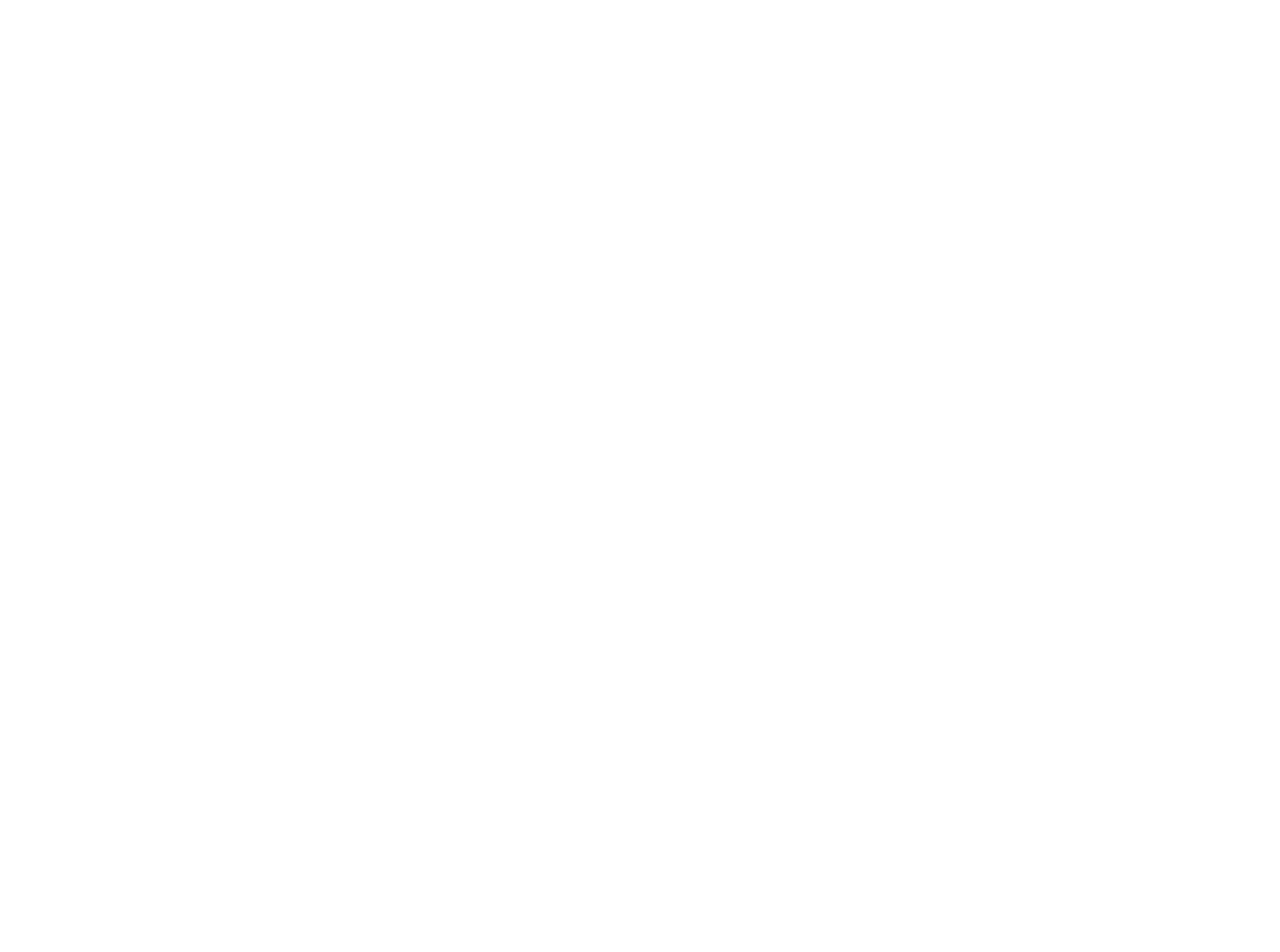
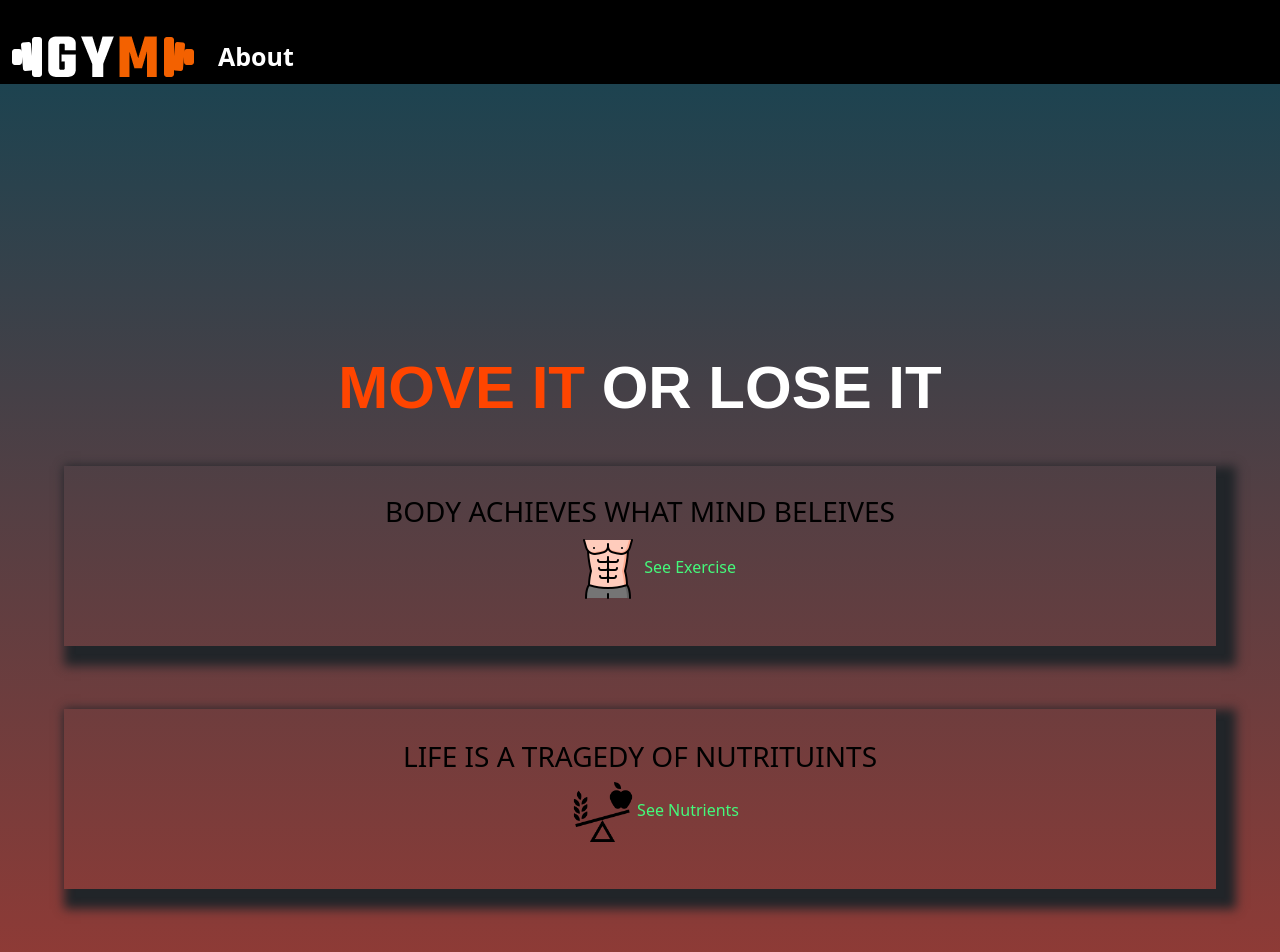
Before and after one commit to bcsf19a010/FYP, a React (Create React App) app in the folder frontend/: page /userpanel in a window 1280 px wide. Before the commit this address had no page. Shown: the top 952 px of the page. Before the commit the page ends 800 px from the top, so only its background shows below. Built offline with nearby package versions, Linux system fonts and the light colour scheme.

Commit message:
userpanel and add exercise form done

```diff
--- a/frontend/src/App.js
+++ b/frontend/src/App.js
@@ -20,6 +20,7 @@
 import SignUp from "./Components/SignUp/Signup";
 import Exercise from "./Components/Exercise/Exercise";
 import AddExercise from "./Components/Exercise/AddExercise";
+import UserPanel from "./Components/UserPanel/UserPanel";
 
 function App() {
   const [bgclr, setbgclr] = useState(true);
@@ -78,6 +79,7 @@
           />
           <Route path="/exercise" element={[<Exercise />]} />
           <Route path="/addexercise" element={[<AddExercise />]} />
+          <Route path="/userpanel" element={[<Navbar />,<UserPanel/>,<Footer />]}/>
         </Routes>
       </BrowserRouter>
     </div>
--- a/frontend/src/Components/Exercise/AddExercise.css
+++ b/frontend/src/Components/Exercise/AddExercise.css
@@ -1,16 +1,29 @@
-.ae-cntr {
+ .ae-cntr {
     display: flex;
     justify-content: center;
     align-items: center;
+    padding-left: 300px;
+    margin-left: 20px;
     height: 100vh;
     width:70%;
   }
 
+  .f-name
+  {
+    padding: 10px;
+    align-self: center;
+  }
   .ae-container {
-    max-width: 400px;
-    padding: 20px;
+    display: flex;
+    flex-direction: column;
+    justify-content: center;
+    width: 500px;
+    padding: 60px;
+    margin-left: 60px;
     background-color: #f5f5f5;
+    box-shadow: 2px 100px 100px 5px ;
     border-radius: 5px;
+    padding-left: 30px;
   }
 
   .ae-container label {
--- a/frontend/src/Components/Exercise/AddExercise.js
+++ b/frontend/src/Components/Exercise/AddExercise.js
@@ -46,6 +46,7 @@
   return (
     <div className="ae-cntr">
       <form className="ae-container" onSubmit={handleSubmit}>
+          <h2 class="f-name">Add Exercise</h2>
         <div>
           <label htmlFor="file">Upload File:</label>
           <input type="file" id="file" onChange={handleFileChange} />
--- a/frontend/src/Components/UserPanel/UserPanel.js
+++ b/frontend/src/Components/UserPanel/UserPanel.js
@@ -7,35 +7,22 @@
             <div className='userpanel'>
                 <center><h1 className='qoute'><font color="orangered">MOVE IT</font> Or LOSE IT</h1></center>
                 <div className='trainer'>
-                   <center><h3>Welcome to the Gym</h3></center>
+                   <h3 className='eqoute'><font color='black'>BODY ACHIEVES WHAT MIND BELEIVES</font></h3>
                     <ul>
                         <li>
-                            <a href="/Home"><img src={`${process.env.PUBLIC_URL}/images/b.png`} ></img></a>
+                            <a href="/Home"><img src={`${process.env.PUBLIC_URL}/images/b.png`} ></img> See Exercise</a>
                         </li>
-
                     </ul>
                 </div>
                 <hr></hr>
                 <div  className='diet'  >
+                <h3 className='dqoute'><font color="black">LIFE IS A TRAGEDY OF NUTRITUINTS</font></h3>
                     <ul >
                         <li>
-                            <a href="/Home"><img className='nImg' src={`${process.env.PUBLIC_URL}/images/download.jpg`} ></img></a>
-                        </li>
-                        <li>Welcome to the Gym</li>
-                    </ul>
-                </div>
-                <hr></hr>
-                <div  className='ebooks'  >
-                    <ul >
-                        <li>
-                            <a href="/Home"><img className='nImg' src={`${process.env.PUBLIC_URL}/images/download.jpg`} ></img></a>
-                        </li>
-                        <li>
-                            Welcome to the Gym
+                            <a href="/Home" className='ebutton'><img className='nImg' src={`${process.env.PUBLIC_URL}/images/nu.png`} ></img> See Nutrients</a>
                         </li>
                     </ul>
                 </div>
-
             </div>
     </>
     )
--- a/frontend/src/Components/UserPanel/userPanel.css
+++ b/frontend/src/Components/UserPanel/userPanel.css
@@ -7,11 +7,21 @@
     flex-direction: column;
     justify-content: center;
     align-items: center;
-    height:150vh;
+    height:130vh;
+    width:100%;
 }
-ul
+.qoute
 {
-    padding: 55px;
+    margin-top: 30px;
+    font-family: "Muli", sans-serif;
+  -webkit-font-smoothing: antialiased;
+}
+
+
+
+
+
+ul{
     display: flex;
     flex-direction: row;
 }
@@ -23,17 +33,28 @@
 {
     margin-top: 30px;
     display: flex;
+    flex-direction: column;
     box-shadow: 10px 10px 10px 10px ;
     height: 180px;
     width: 90%;
 }
-.qoute
+.eqoute
 {
-    margin-top: 30px;
-    font-family: "Muli", sans-serif;
-  -webkit-font-smoothing: antialiased;
+    align-self: center;
 }
-.ebooks
+.trainer,ul
+{
+    display: flex;
+    align-items: center;
+    justify-content: center;
+}
+.ebutton, a
+{
+    text-decoration: none;
+    color:rgb(68, 250, 123);
+}
+
+/* .ebooks
 {
     margin-top: 30px;
     display: flex;
@@ -42,14 +63,30 @@
     box-shadow: 10px 10px 10px 10px ;
     height: 180px;
     width: 90%;
-}
-.diet
+} */
+ .diet
 {
     margin-top: 30px;
     display: flex;
+    flex-direction: column;
     align-items:first baseline;
     justify-content: center;
     box-shadow: 10px 10px 10px 10px ;
     height: 180px;
     width: 90%;
 }
+.dqoute
+{
+    align-self: center;
+}
+.diet,ul
+{
+    display: flex;
+    align-items: center;
+    justify-content: center;
+}
+.nImg
+{
+    height: 60px;
+    width: 60px;
+}
```
Also changed, not shown: frontend/public/images/nu.png (added).
